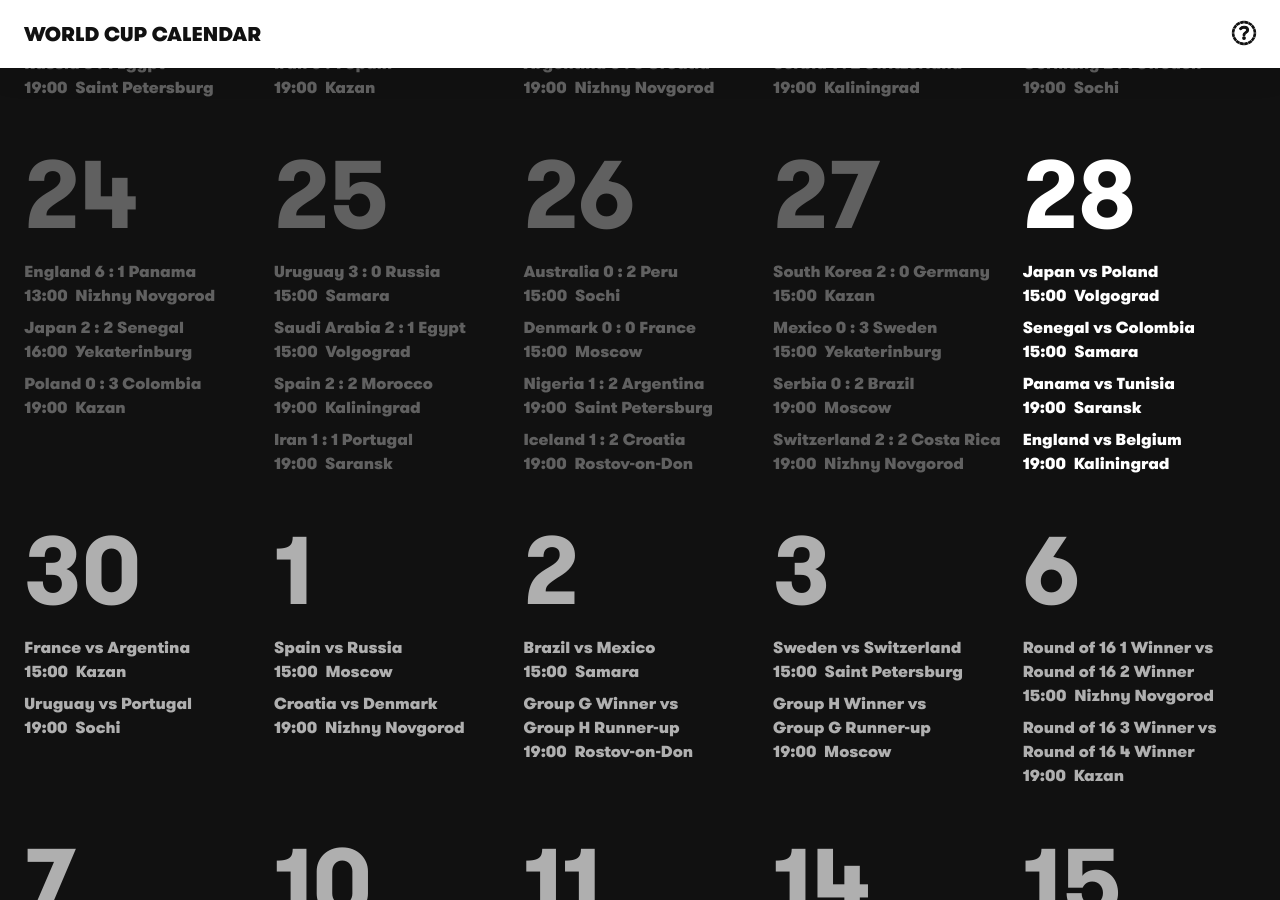
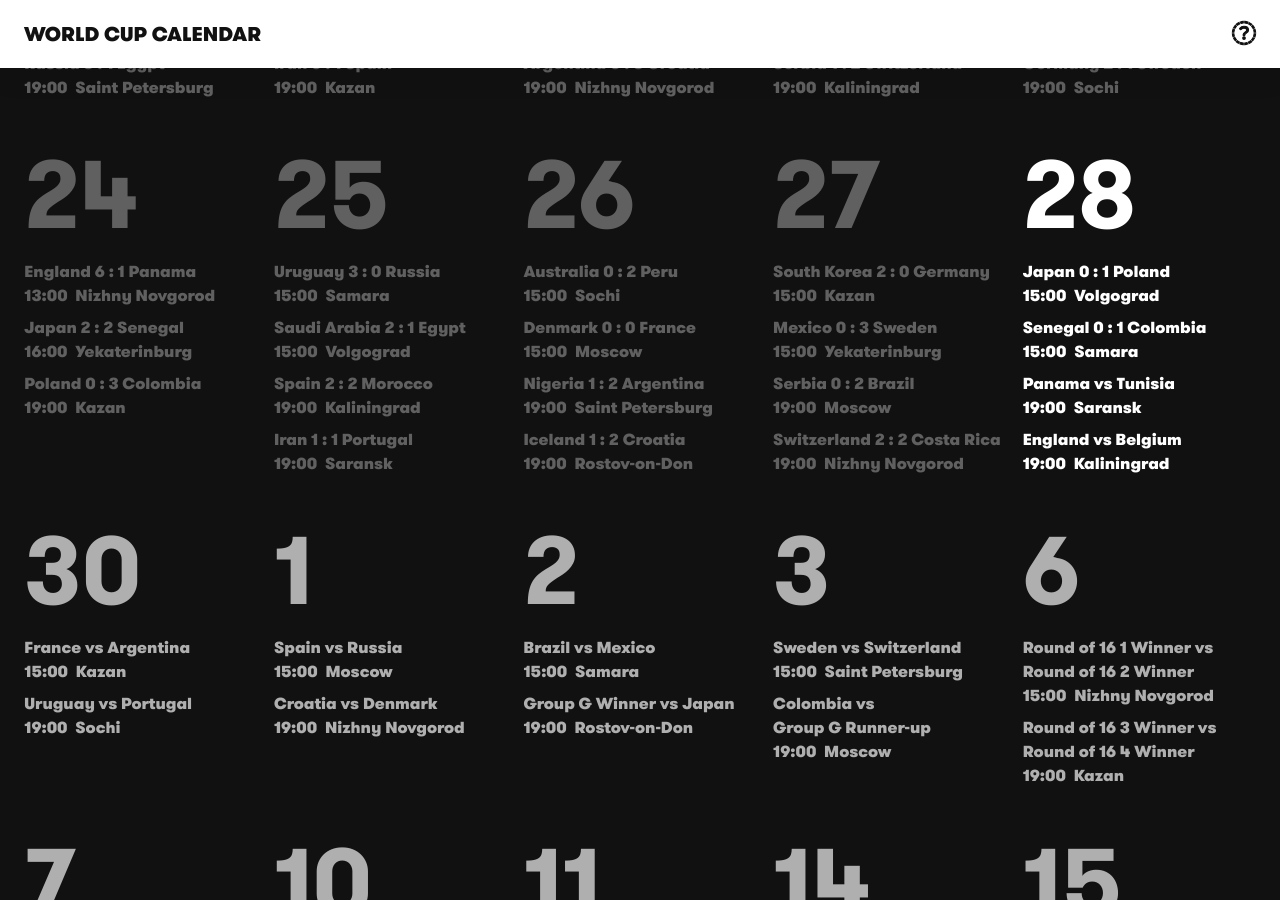
Before and after one commit to iamclydehoel/worldcupcalendar-2018, a Jekyll site: the page built from index.html, in a window 1280 px wide and 900 px high, scrolled down 720 px. Built offline with Jekyll 4.4.1, drawn with Linux system fonts in a browser that asks for light colours; nearby versions of some CDN libraries.

Commit message:
Score update

```diff
--- a/_data/fixtures.yml
+++ b/_data/fixtures.yml
@@ -294,13 +294,13 @@
   matches:
     - team1: Japan
       team2: Poland
-      score:
+      score: '0 : 1'
       time: '15:00'
       venue: Volgograd
 
     - team1: Senegal
       team2: Colombia
-      score:
+      score: '0 : 1'
       time: '15:00'
       venue: Samara
 
@@ -353,7 +353,7 @@
       venue: Samara
 
     - team1: Group G Winner
-      team2: Group H Runner-up
+      team2: Japan
       score:
       time: '19:00'
       venue: Rostov-on-Don
@@ -366,7 +366,7 @@
       time: '15:00'
       venue: Saint Petersburg
 
-    - team1: Group H Winner
+    - team1: Colombia
       team2: Group G Runner-up
       score:
       time: '19:00'
```
